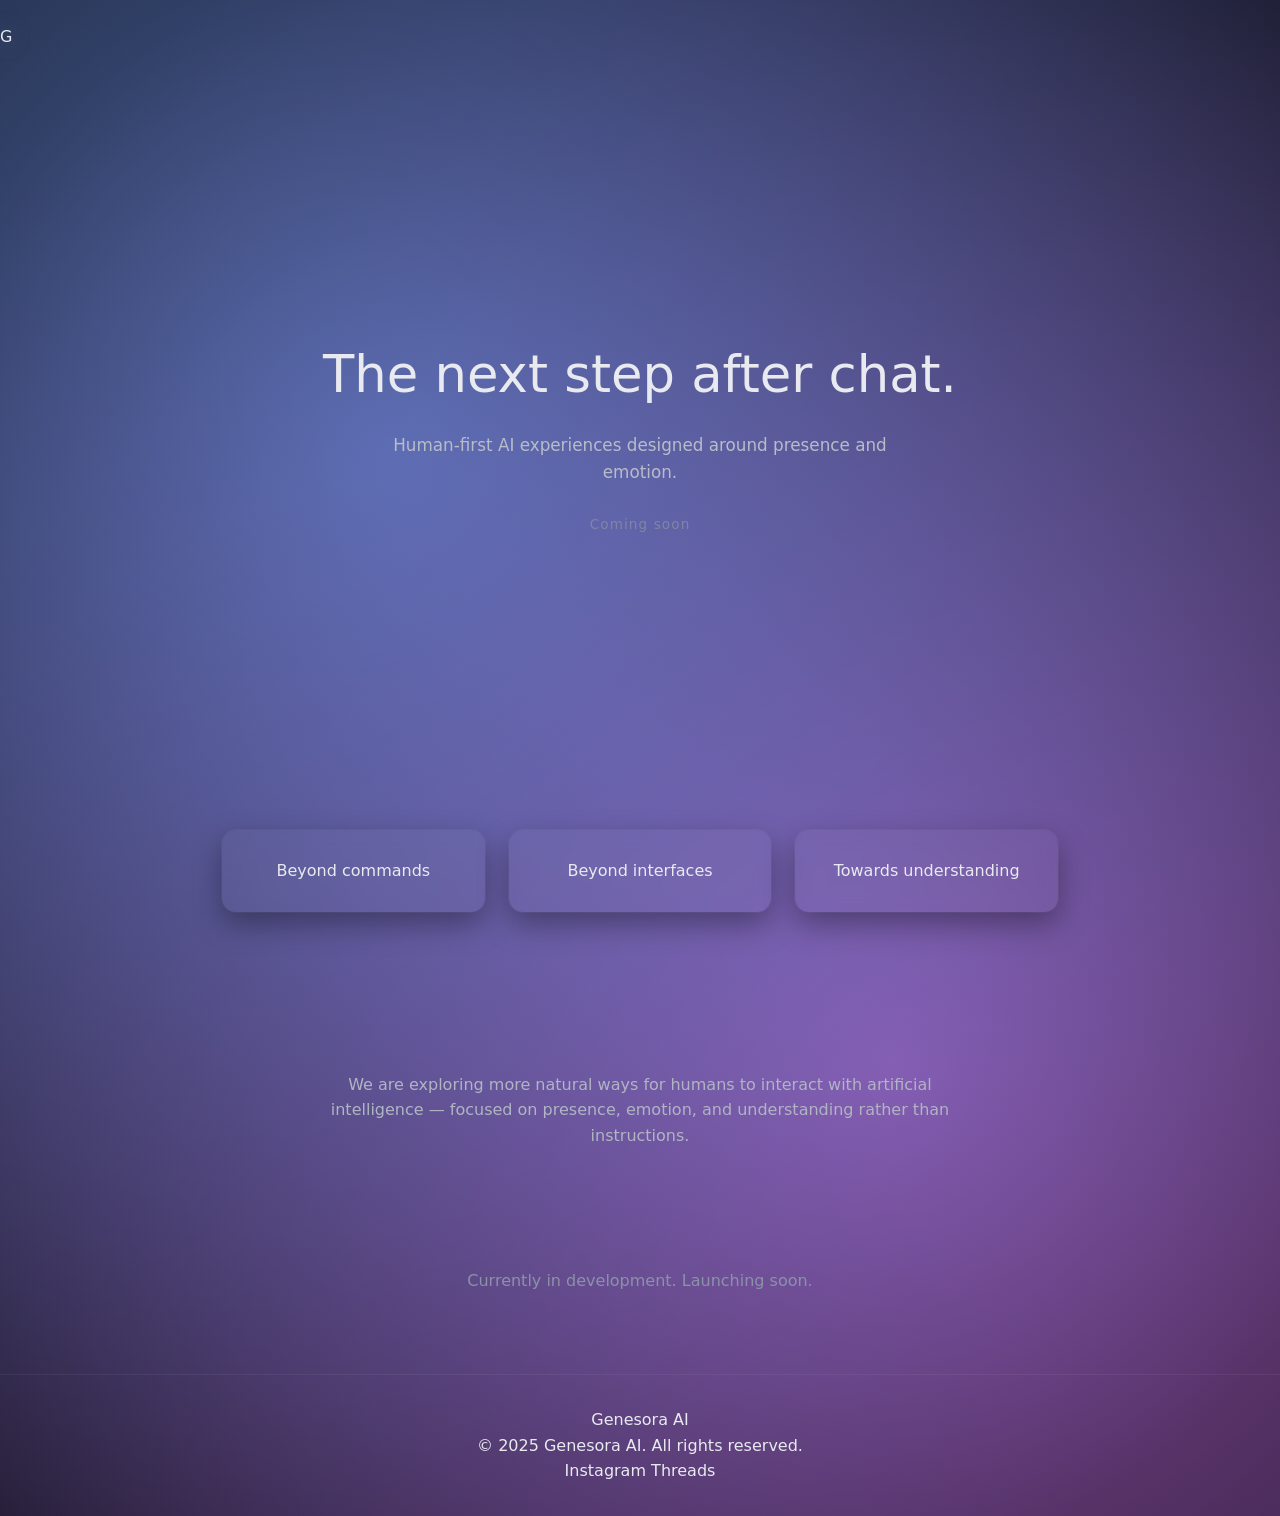
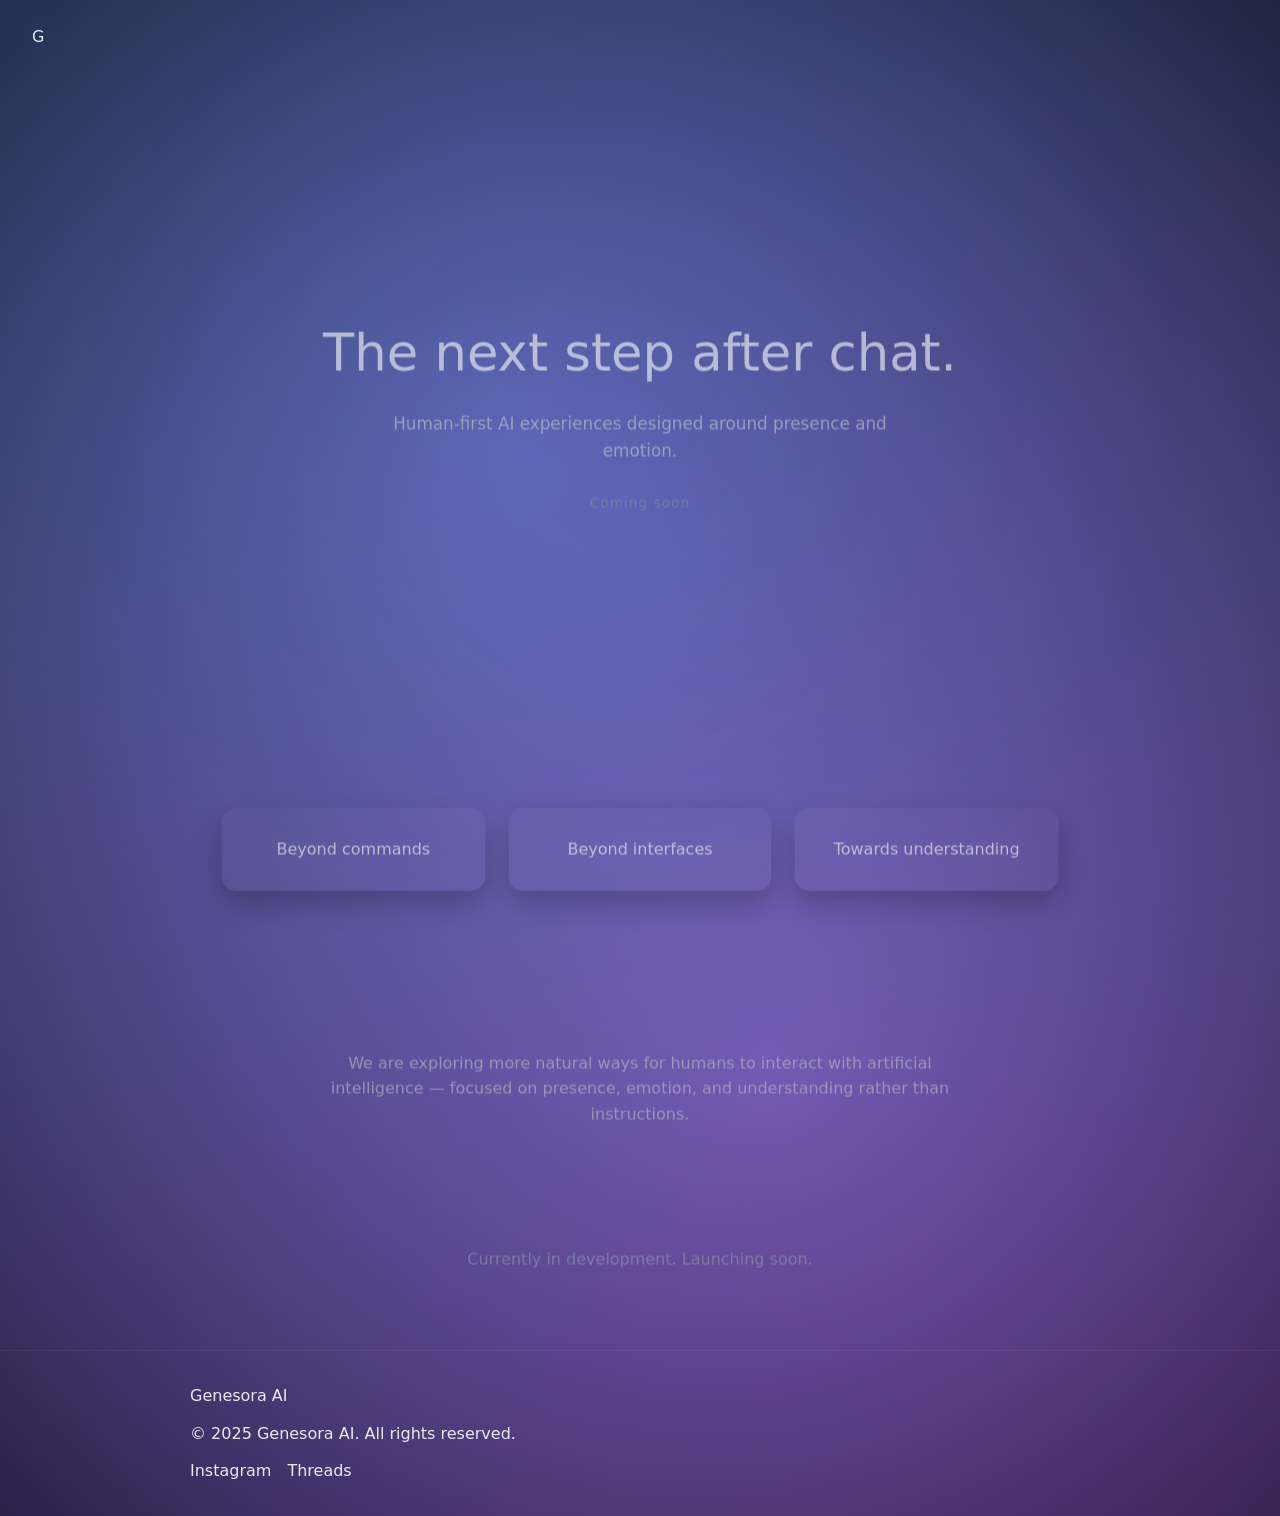

style.css

--- a/style.css
+++ b/style.css
@@ -17,12 +17,12 @@ html, body {
   overflow-x: hidden;
 
   background:
-    radial-gradient(circle at 25% 30%, rgba(120,160,255,0.6), transparent 40%),
-    radial-gradient(circle at 75% 70%, rgba(220,120,255,0.6), transparent 40%),
-    linear-gradient(180deg, #05060a, #0a0b12);
+    radial-gradient(circle at 30% 30%, rgba(120,160,255,0.55), transparent 45%),
+    radial-gradient(circle at 70% 70%, rgba(200,110,255,0.55), transparent 45%),
+    linear-gradient(180deg, #070812, #0d0f24);
 
-  background-size: 220% 220%;
-  animation: auraMove 14s ease-in-out infinite;
+  background-size: 200% 200%;
+  animation: auraMove 16s ease-in-out infinite;
 }
 
 /* Hide scrollbar */
@@ -36,13 +36,7 @@ body::-webkit-scrollbar {
 
 /* Header */
 .site-header {
-  position: fixed;
-  top: 0;
-  left: 0;
-  width: 100%;
-  z-index: 10000;
-  padding: 24px 0;
-  background: transparent;
+  padding: 24px 32px;
 }
 
 .logo {
@@ -50,33 +44,6 @@ body::-webkit-scrollbar {
   height: 48px;
   border-radius: 50%;
   filter: drop-shadow(0 0 12px rgba(120,140,255,0.4));
-}
-
-/* Navigation */
-.nav {
-  display: flex;
-  justify-content: space-between;
-  align-items: center;
-  padding: 0 40px;
-  width: 100%;
-}
-
-.nav-links {
-  display: flex;
-  gap: 24px;
-}
-
-.nav-links a {
-  color: #a9adff;
-  text-decoration: none;
-  font-size: 14px;
-  transition: 0.25s;
-  position: relative;
-  z-index: 10001;
-}
-
-.nav-links a:hover {
-  color: white;
 }
 
 /* Hero */
@@ -89,7 +56,14 @@ body::-webkit-scrollbar {
   text-align: center;
   padding: 0 24px;
   position: relative;
-  margin-top: 120px;
+}
+
+.hero::before {
+  content: "";
+  position: absolute;
+  inset: -18%;
+  background: radial-gradient(circle, rgba(120,100,255,0.12), transparent 60%);
+  z-index: -1;
 }
 
 .hero h1 {
@@ -124,12 +98,20 @@ body::-webkit-scrollbar {
 .philosophy-item {
   padding: 28px;
   text-align: center;
-  background: rgba(255,255,255,0.03);
-  backdrop-filter: blur(8px);
+  background: rgba(255,255,255,0.04);
+  backdrop-filter: blur(10px);
   border-radius: 14px;
   box-shadow:
-    0 0 0 1px rgba(255,255,255,0.04),
+    0 0 0 1px rgba(255,255,255,0.05),
     0 12px 30px rgba(0,0,0,0.35);
+  transition: all 0.4s ease;
+}
+
+.philosophy-item:hover {
+  transform: translateY(-4px);
+  box-shadow:
+    0 0 0 1px rgba(170,140,255,0.25),
+    0 18px 40px rgba(0,0,0,0.45);
 }
 
 /* Exploring */
@@ -148,12 +130,18 @@ body::-webkit-scrollbar {
   color: #8c91aa;
 }
 
-/* Architecture */
+/* Intelligent Architecture */
 .architecture {
+  padding: 120px 32px;
   max-width: 900px;
   margin: 0 auto;
-  padding: 120px 32px;
   text-align: center;
+  position: relative;
+}
+
+.architecture h2 {
+  font-size: 32px;
+  margin-bottom: 16px;
 }
 
 .architecture-sub {
@@ -170,31 +158,40 @@ body::-webkit-scrollbar {
 }
 
 .architecture-item {
-  max-width: 520px;
+  max-width: 500px;
   width: 100%;
   padding: 28px;
   border-radius: 14px;
   text-align: left;
-  background: rgba(255,255,255,0.03);
-  backdrop-filter: blur(8px);
+  background: rgba(255,255,255,0.04);
+  backdrop-filter: blur(10px);
   box-shadow:
     0 0 0 1px rgba(255,255,255,0.05),
     0 12px 30px rgba(0,0,0,0.35);
+  transition: all 0.4s ease;
+}
+
+.architecture-item:hover {
+  transform: translateY(-4px);
 }
 
 /* Comparison */
 .comparison {
+  padding: 120px 32px;
   max-width: 900px;
   margin: 0 auto;
-  padding: 120px 32px;
   text-align: center;
+}
+
+.comparison h2 {
+  font-size: 32px;
+  margin-bottom: 50px;
 }
 
 .comparison-table {
   display: flex;
   flex-direction: column;
   gap: 14px;
-  margin-top: 40px;
 }
 
 .comparison-row {
@@ -202,37 +199,53 @@ body::-webkit-scrollbar {
   grid-template-columns: 1fr 1fr;
   padding: 20px 28px;
   border-radius: 12px;
-  background: rgba(255,255,255,0.03);
-  backdrop-filter: blur(8px);
+  background: rgba(255,255,255,0.04);
+  backdrop-filter: blur(10px);
   box-shadow: 0 0 0 1px rgba(255,255,255,0.05);
 }
 
 .comparison-header {
   font-weight: 600;
-  background: rgba(255,255,255,0.06);
+  background: rgba(255,255,255,0.08);
+}
+
+.comparison-row div:last-child {
+  color: #a9adff;
+  font-weight: 500;
 }
 
 /* Pre-register */
 .pre-register {
-  max-width: 900px;
-  margin: 0 auto;
-  padding: 120px 32px;
   text-align: center;
+  margin-top: 40px;
+}
+
+.pre-register h2 {
+  font-size: 32px;
+  margin-bottom: 14px;
+}
+
+.pre-register p {
+  opacity: 0.75;
+  margin-bottom: 28px;
+  font-size: 1rem;
 }
 
 .pre-register-wrapper {
   display: flex;
   justify-content: center;
-  margin-top: 20px;
 }
 
 .pre-register-form {
   display: flex;
   gap: 12px;
-  background: rgba(255,255,255,0.07);
+  background: rgba(255,255,255,0.08);
   padding: 14px 18px;
   border-radius: 40px;
   backdrop-filter: blur(10px);
+  box-shadow:
+    0 0 0 1px rgba(255,255,255,0.09),
+    0 12px 30px rgba(0,0,0,0.35);
 }
 
 .pre-register-form input {
@@ -242,6 +255,7 @@ body::-webkit-scrollbar {
   border: none;
   outline: none;
   color: white;
+  width: 260px;
 }
 
 .pre-register-form button {
@@ -254,30 +268,6 @@ body::-webkit-scrollbar {
   cursor: pointer;
 }
 
-.status-msg {
-  margin-top: 20px;
-}
-
-/* About page */
-.about-section {
-  max-width: 760px;
-  margin: 160px auto 80px auto;
-  padding: 0 24px;
-  text-align: center;
-}
-
-.about-section p {
-  font-size: 1.2rem;
-  line-height: 2;
-  color: #b8bcc9;
-  margin-bottom: 26px;
-}
-
-.about-section p:first-child {
-  font-size: 1.35rem;
-  color: #e8eaf0;
-}
-
 /* Footer */
 .site-footer {
   border-top: 1px solid rgba(255,255,255,0.05);
@@ -287,10 +277,37 @@ body::-webkit-scrollbar {
 .footer-inner {
   max-width: 900px;
   margin: 0 auto;
-  text-align: center;
+  display: flex;
+  flex-direction: column;
+  gap: 12px;
 }
 
-/* Animation */
+.brand {
+  font-weight: 500;
+}
+
+.socials {
+  display: flex;
+  gap: 16px;
+}
+
+.icon {
+  width: 18px;
+  height: 18px;
+  color: #8f94b8;
+}
+
+/* Fade */
+.fade-in {
+  animation: fadeIn 1.2s ease forwards;
+}
+
+@keyframes fadeIn {
+  from { opacity: 0; transform: translateY(8px); }
+  to { opacity: 1; transform: translateY(0); }
+}
+
+/* Aura animation */
 @keyframes auraMove {
   0% { background-position: 20% 30%, 80% 70%, center; }
   50% { background-position: 80% 40%, 20% 60%, center; }
